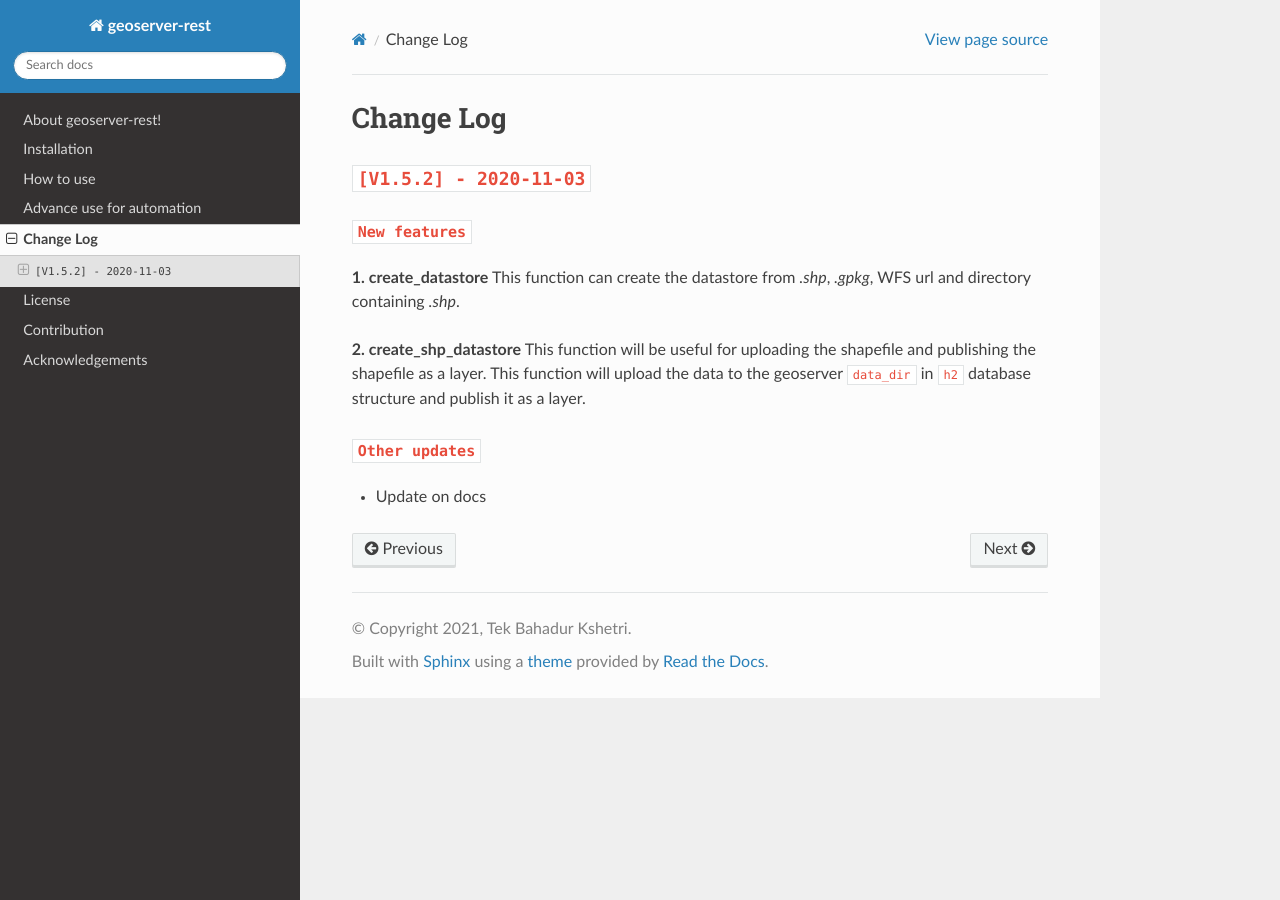
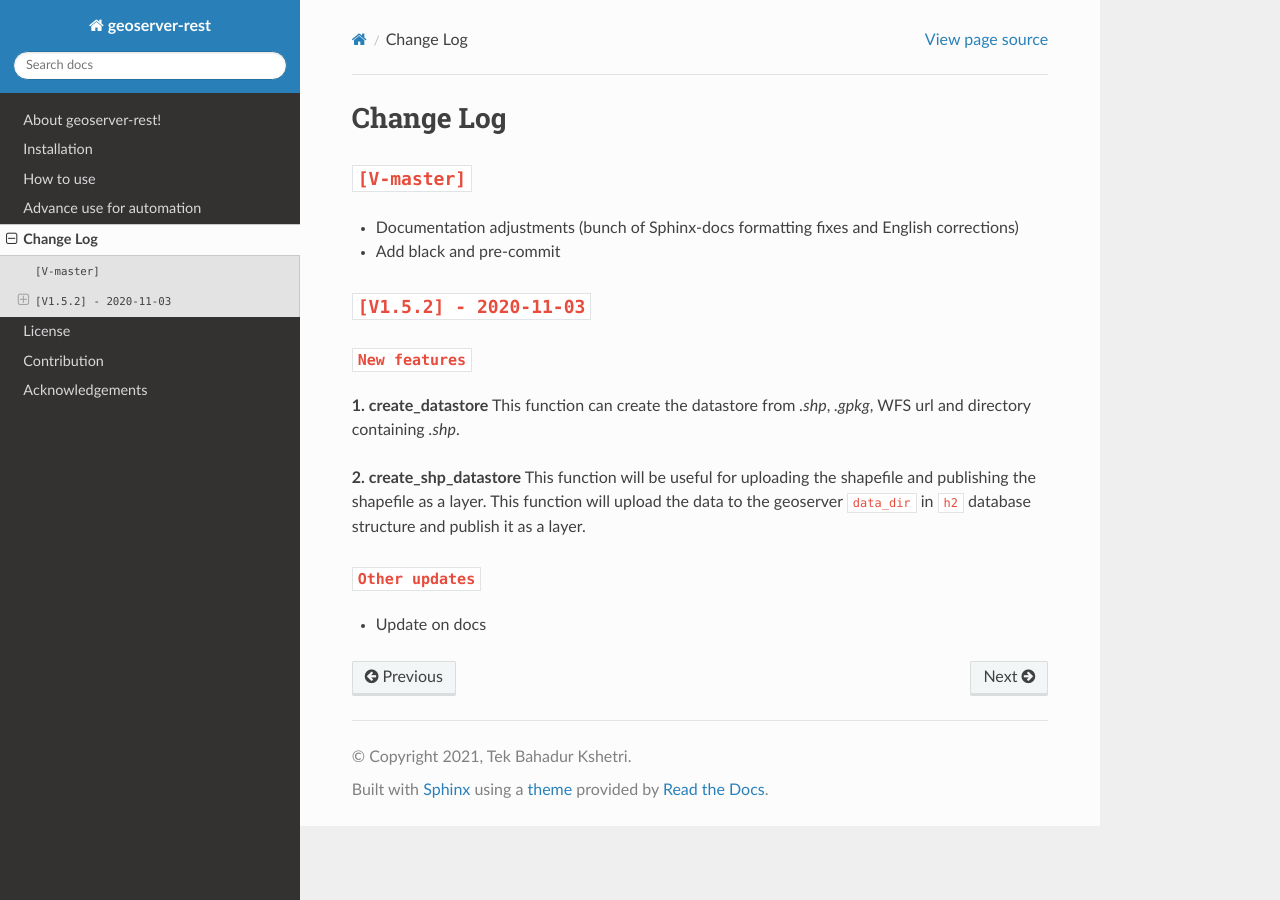
Before and after one commit to gicait/geoserver-rest, a Sphinx documentation site: the page built from docs/source/change_log.rst, in a window 1280 px wide. Built offline with Sphinx 7.4.7 and the Read the Docs theme 2.0.0, drawn with Linux system fonts in a browser that asks for light colours.

Commit message:
v-master changelog

```diff
--- a/docs/source/change_log.rst
+++ b/docs/source/change_log.rst
@@ -1,5 +1,12 @@
 Change Log
 =============
+
+``[V-master]``
+^^^^^^^^^^^^^^^
+
+* Documentation adjustments (bunch of Sphinx-docs formatting fixes and English corrections)
+* Add black and pre-commit
+
 
 ``[V1.5.2] - 2020-11-03``
 ^^^^^^^^^^^^^^^^^^^^^^^^^^^
```
